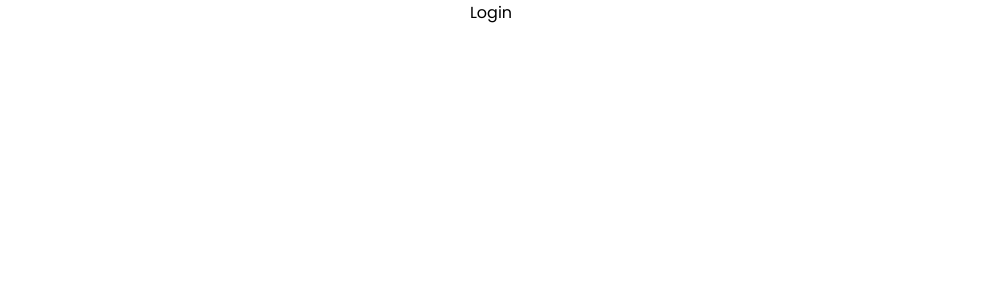
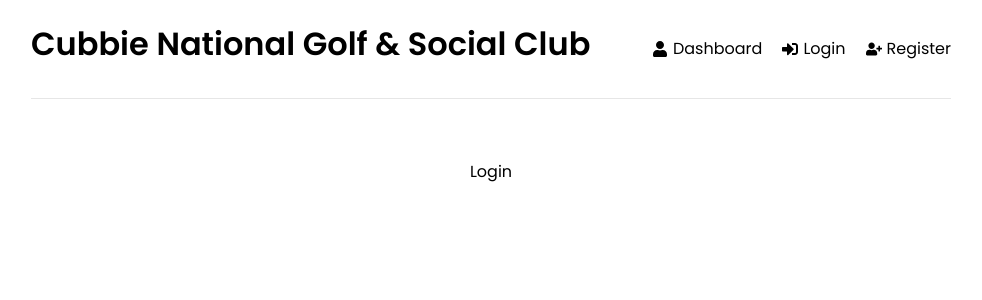
Before and after one commit to MNlegion/a-work-in-progress, a React (Create React App) app in the folder frontend/: page /login in a window 1280 px wide. Shown: the top 300 px of the page, without its empty margins (149-1131 px from the left). Built offline with nearby package versions, Linux system fonts and the light colour scheme.

Commit message:
header logo and link navigation setup

```diff
--- a/frontend/src/App.js
+++ b/frontend/src/App.js
@@ -1,4 +1,5 @@
 import { BrowserRouter as Router, Routes, Route } from "react-router-dom";
+import Header from "./components/Header";
 import Home from "./pages/Home";
 import Login from "./pages/Login";
 import Register from "./pages/Register";
@@ -9,6 +10,7 @@ function App() {
     <>
       <Router>
         <div className="container">
+          <Header />
           <Routes>
             <Route path="/" element={<Home />} />
             <Route path="/login" element={<Login />} />
--- a/frontend/src/components/Header.jsx
+++ b/frontend/src/components/Header.jsx
@@ -1,4 +1,4 @@
-import { FaSignInAlt, FaSignOutAlt, FaUser } from "react-icons/fa";
+import { FaSignInAlt, FaSignOutAlt, FaUser, FaUserPlus } from "react-icons/fa";
 import { Link } from "react-router-dom";
 
 function Header() {
@@ -6,7 +6,7 @@ function Header() {
     <header className="header">
       <div className="logo">
         <Link to="/">
-          <h1>CNGSC</h1>
+          <h1>Cubbie National Golf & Social Club</h1>
         </Link>
       </div>
         <nav>
@@ -23,7 +23,7 @@ function Header() {
             </li>
             <li>
                 <Link to="/register">
-                <FaSignOutAlt /> Register
+                <FaUserPlus /> Register
                 </Link>
             </li>
             </ul>
```
